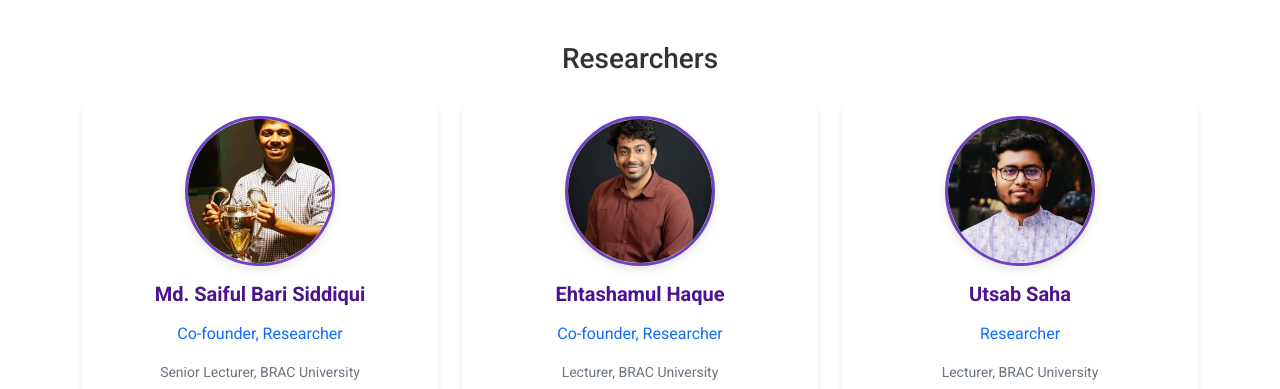
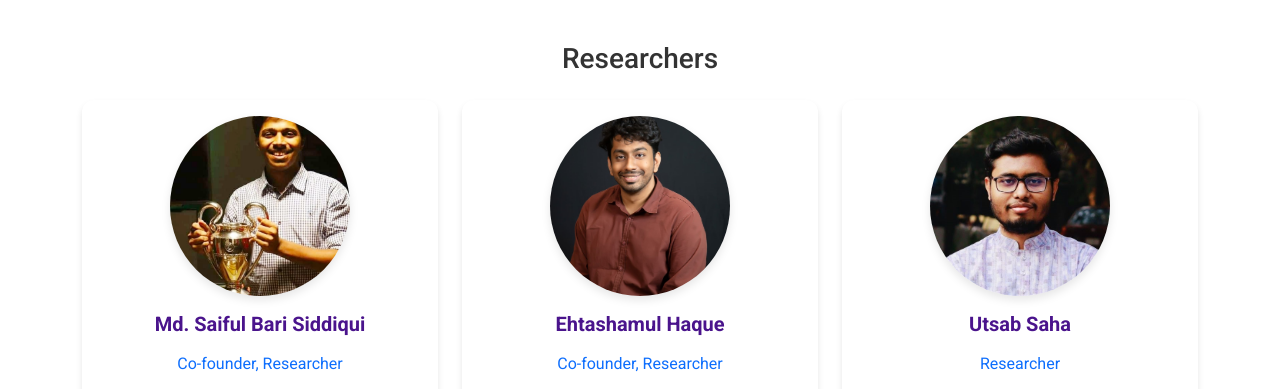
Before and after one commit to bioml-lab/bioml-lab.github.io, a plain HTML site: page members.html in a window 1280 px wide. Shown: the part 212-601 px from the top of the page. Drawn offline with nearby package versions, Linux system fonts and the light colour scheme; a small style sheet from the web is missing.

Commit message:
Update styles.css

```diff
--- a/styles.css
+++ b/styles.css
@@ -2913,10 +2913,11 @@ body.dark-mode main .lead {
 /* =============================================== */
 
 .member-photo {
-    width: 150px;
-    height: 150px;
-    object-fit: cover; /* Prevents images from stretching */
-    border: 3px solid #6f42c1; /* Purple theme border */
+    width: 180px;      /* Larger size */
+    height: 180px;
+    object-fit: cover;
+    border-radius: 45%; /* Creates a slight oval or "squircle" */
+    border: none;      /* Removes the border */
     box-shadow: 0 4px 10px rgba(0,0,0,0.1);
 }
 
```
